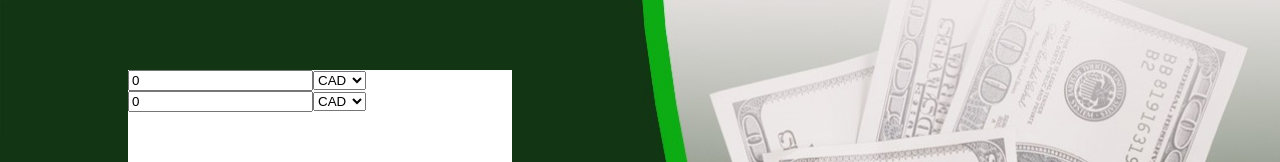
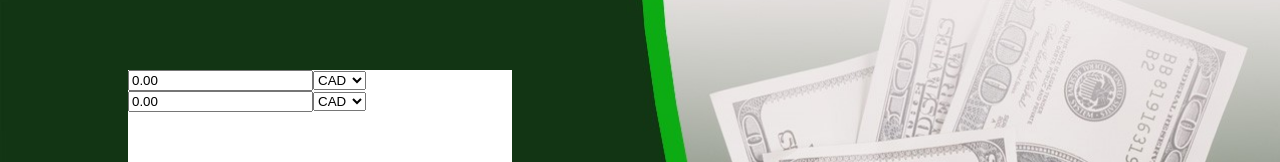
Before and after one commit to EliasenJason/currency_converter, a React (Create React App) app: page / in a window 1280 px wide. Shown: the part 284-446 px from the top of the page. Built offline with nearby package versions, Linux system fonts and the light colour scheme.

Commit message:
converter is working, just need to be styled

```diff
--- a/src/App.js
+++ b/src/App.js
@@ -4,8 +4,8 @@ import { Title, CurrencySelector, ConverterContainer, CurrencyInput } from './co
 
 function App() {
   const [currencyData] = React.useState({"rates":{"CAD":1.5381,"HKD":9.4005,"ISK":156.6,"PHP":58.232,"DKK":7.4393,"HUF":359.57,"CZK":26.19,"AUD":1.5642,"RON":4.8738,"SEK":10.1059,"IDR":17026.94,"INR":88.6625,"BRL":6.3888,"RUB":89.09,"HRK":7.569,"JPY":126.21,"THB":36.396,"CHF":1.0805,"SGD":1.609,"PLN":4.5379,"BGN":1.9558,"TRY":8.9492,"CNY":7.8409,"NOK":10.3108,"NZD":1.6853,"ZAR":18.4147,"USD":1.2124,"MXN":24.0418,"ILS":3.8095,"GBP":0.88943,"KRW":1330.37,"MYR":4.8932},"base":"EUR","date":"2021-01-14"})
-  const [currencyIn, setCurrencyIn] = React.useState(['currency', 0])
-  const [currencyOut, setCurrencyOut] = React.useState(['currency', 0])
+  const [currencyIn, setCurrencyIn] = React.useState(['CAD', 1.5381])
+  const [currencyOut, setCurrencyOut] = React.useState(['CAD', 1.5381])
   const [amountIn, setAmountIn] = React.useState(0)
   const [amountOut, setAmountOut] = React.useState(0)
 
@@ -14,6 +14,14 @@ function App() {
   //     .then(response => response.json())
   //     .then(data => setCurrencyData(data))
   // },[])
+
+  React.useEffect(()=> {
+    setAmountOut((amountIn * (currencyOut[1] / currencyIn[1])).toFixed(2))
+  }, [amountIn, currencyOut])
+
+  React.useEffect(()=> {
+    setAmountIn((amountOut * (currencyIn[1] / currencyOut[1])).toFixed(2))
+  }, [amountOut, currencyIn])
 
   function selectCurrencyIn(currency) {
     setCurrencyIn([currency, currencyData.rates[currency]])
@@ -25,18 +33,11 @@ function App() {
 
   function selectAmountIn(amount) {
     setAmountIn(amount)
-    const exchangeRate = currencyOut[1] / currencyIn[1]
-    setAmountOut(amount * exchangeRate)
   }
 
   function selectAmountOut(amount) {
     setAmountOut(amount)
-    const exchangeRate = currencyIn[1] / currencyOut[1]
-    setAmountIn(amount * exchangeRate)
   }
-
-  console.log(currencyIn)
-  console.log(currencyOut)
 
   return (
     <>
```
Also changed, not shown: 1 other file (tests, documents, lock files or other folders).
